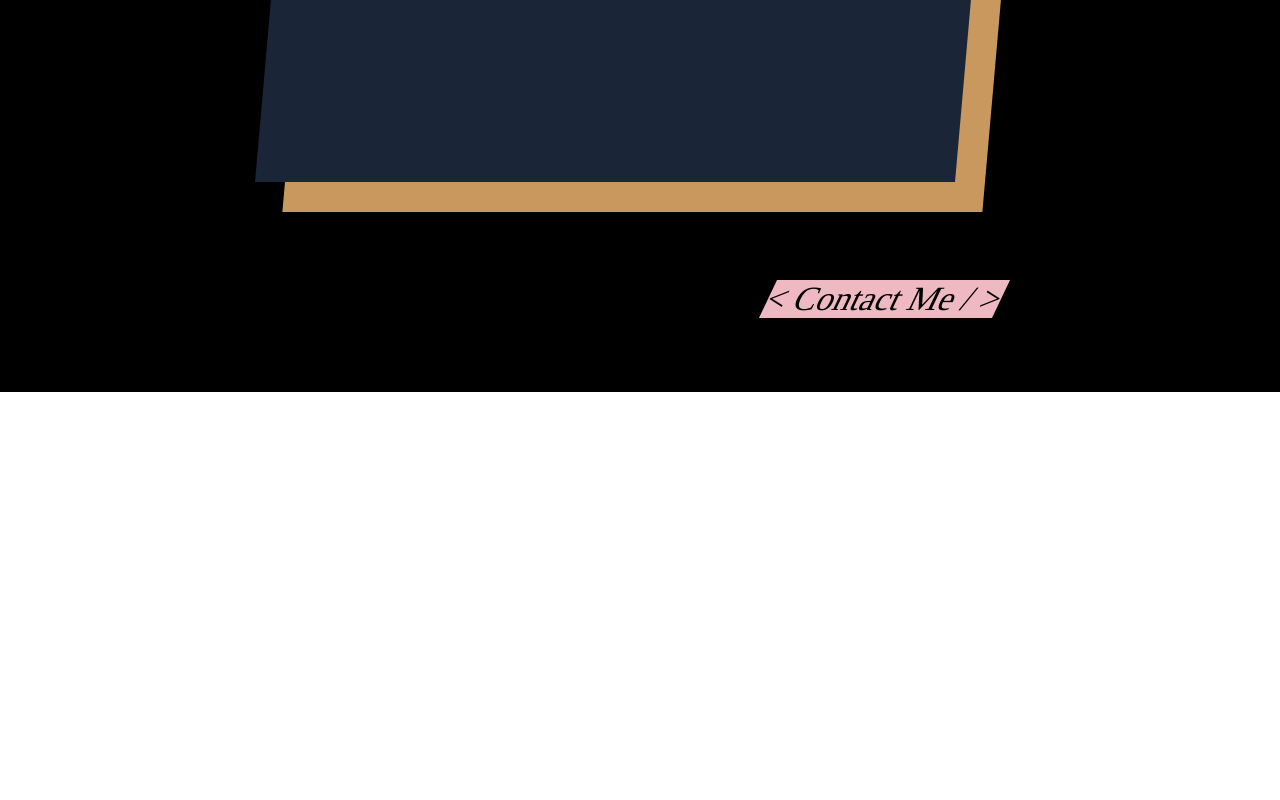
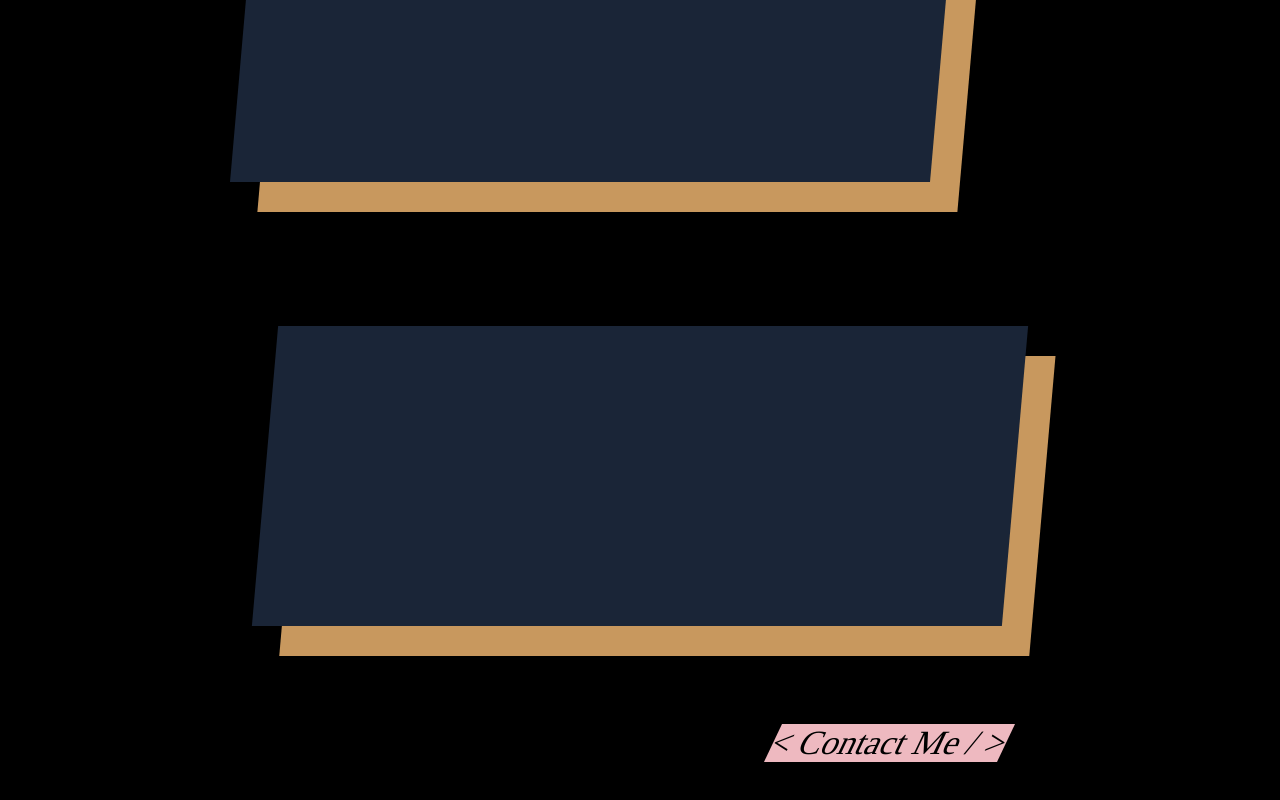
Before and after one commit to vaishu98/Portfolio, a React (Create React App) app: page / in a window 1280 px wide. Shown: the part 7596-8396 px from the top of the page. Before the commit the page ends 7988 px from the top, so only its background shows below. Built offline with nearby package versions, Linux system fonts and the light colour scheme; a web font is replaced by a local one.

Commit message:
design done

```diff
--- a/src/App.js
+++ b/src/App.js
@@ -13,11 +13,21 @@ import Contact from './MyComponents/Contact';
 
 function App() {
   const [backgroundImage, setBackgroundImage] = useState(Plainbg);
+  const [isLoading, setIsLoading] = useState(true);
+
+  useEffect(() => {
+    const image = new Image();
+    image.src = Background;
+    image.onload = () => {
+      setIsLoading(false);
+    };
+  }, []);
 
   useEffect(() => {
     const timeout = setTimeout(() => {
       setBackgroundImage(Background);
-    }, 5500);
+    }, 5000);
+
     return () => clearTimeout(timeout);
   }, []);
 
@@ -26,11 +36,15 @@ function App() {
     backgroundAttachment: "fixed",
     backgroundSize: "contain",
     zIndex: "-2",
-    backgroundRepeat: "no-repeat"
+    backgroundRepeat: "no-repeat",
+    transition: "background-image 1s ease-in-out"
   };
 
   return (
     <>
+      {isLoading ? (
+        <div>Loading...</div>
+      ) : (
         <div className="App" style={myStyle}>
           <MenuBar />
           <Socialmedia />
@@ -41,6 +55,7 @@ function App() {
           <Experience />
           <Contact />
         </div>
+      )}
     </>
   );
 }
--- a/src/MyComponents/Contact.css
+++ b/src/MyComponents/Contact.css
@@ -9,7 +9,7 @@
     display: inline-block;
 }
 
-.contact-sub {
+.contact-sub1 {
     height: 800px;
     width: 700px;
     background: #1a2537;
@@ -20,3 +20,19 @@
     box-shadow: 30px 30px #fabe76cc;
     transform: skew(-5deg);
 }
+
+.contact-sub2 {
+    height: 300px;
+    width: 750px;
+    background: #1a2537;
+    display: inline-block;
+    margin: 90px;
+    margin-top: 20px;
+    margin-bottom: 20px;
+    box-shadow: 30px 30px #fabe76cc;
+    transform: skew(-5deg);
+}
+
+.gap {
+    padding: 50px;
+}
--- a/src/MyComponents/Contact.js
+++ b/src/MyComponents/Contact.js
@@ -5,7 +5,11 @@ export default function Contact() {
     return (
         <div className='contact-main'>
             <p className='tag-open'><mark>&lt; Contact Me &gt; </mark></p>
-            <div className='contact-sub'>
+            <div className='contact-sub1'>
+
+            </div>
+            <div className='gap' />
+            <div className='contact-sub2'>
 
             </div>
             <p className='tag-close'><mark>&lt; Contact Me &#47;  &gt; </mark></p>
```
Lines whose indentation alone changed are shown as unchanged.
